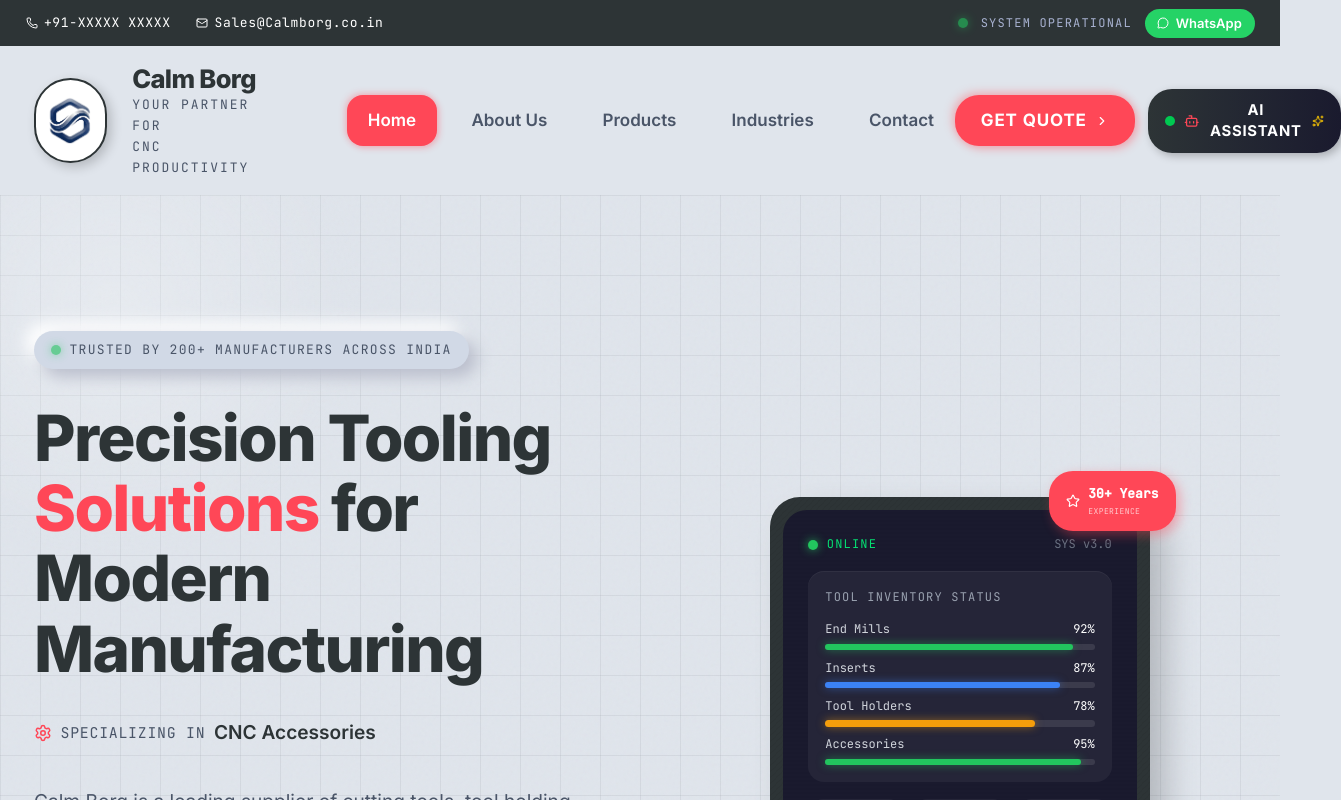
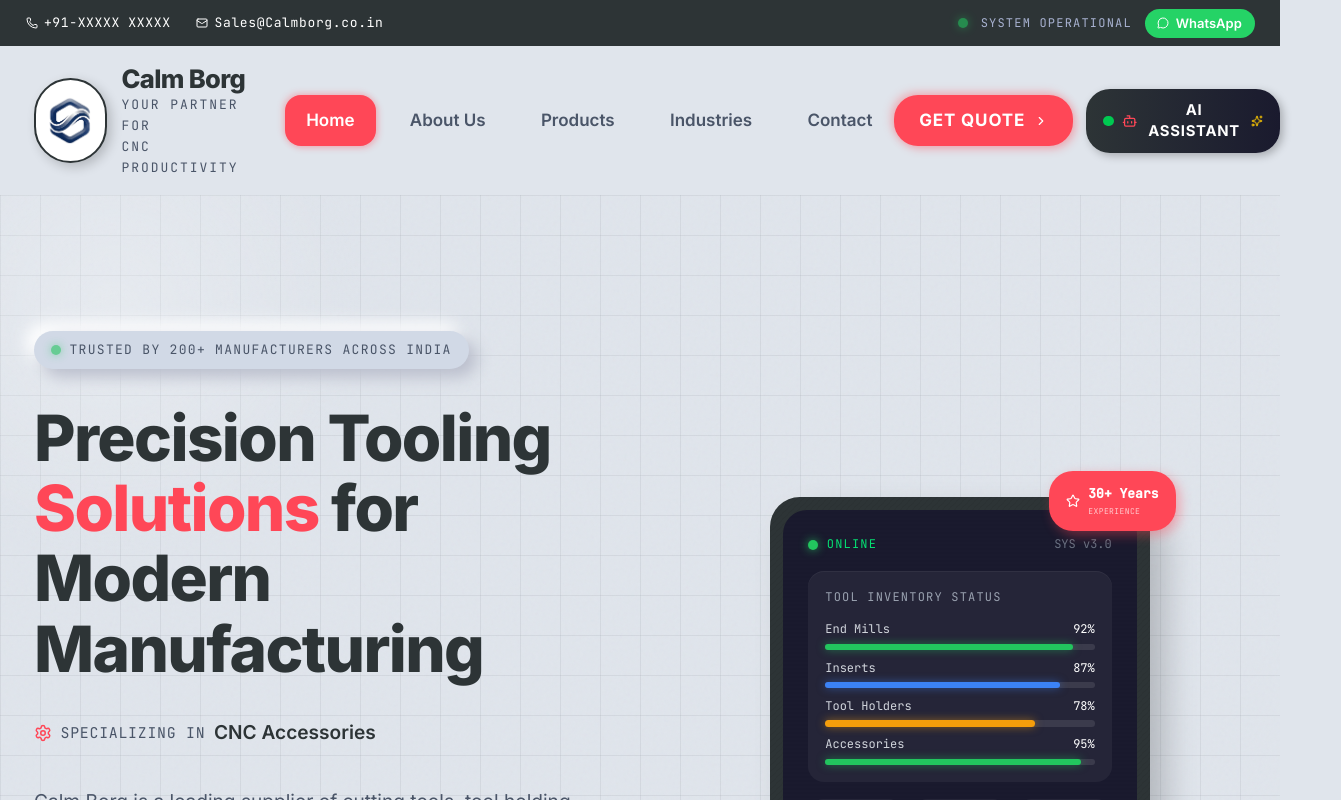
Before and after one commit to Kolavara/Calmborg, a Next.js app: page / in a window 1280 px wide. Shown: the top 800 px of the page, 1341 px wide, since content can reach past the window. Built offline with nearby package versions, Linux system fonts and the light colour scheme.

Commit message:
fix: restore logo gap to original, add subtle nav margin

```diff
--- a/src/components/Header.tsx
+++ b/src/components/Header.tsx
@@ -78,7 +78,7 @@ export default function Header() {
       >
         <div className="mx-auto flex max-w-7xl items-center justify-between px-3 py-3 sm:px-6 sm:py-4 lg:px-8">
           {/* Logo */}
-          <Link href="/" className="flex items-center gap-3 sm:gap-6 group">
+          <Link href="/" className="flex items-center gap-2 sm:gap-3.5 group">
             <div className="flex h-12 w-12 sm:h-20 sm:w-20 items-center justify-center rounded-full bg-white border-2 border-[var(--dark-bg)] shadow-[4px_4px_12px_rgba(0,0,0,0.2),-2px_-2px_8px_rgba(255,255,255,0.08)] transition-all duration-300 group-hover:shadow-[6px_6px_16px_rgba(0,0,0,0.25),-3px_-3px_10px_rgba(255,255,255,0.1)] p-1">
               <img src="/logo.png" alt="Calm Borg Logo" className="h-full w-full object-contain" />
             </div>
@@ -93,7 +93,7 @@ export default function Header() {
           </Link>
 
           {/* Desktop Navigation */}
-          <nav className="hidden items-center gap-3 lg:flex lg:ml-12 xl:ml-20">
+          <nav className="hidden items-center gap-3 lg:flex lg:ml-8">
             {navLinks.map((link) => {
               const isActive = pathname === link.href;
               return (
```
